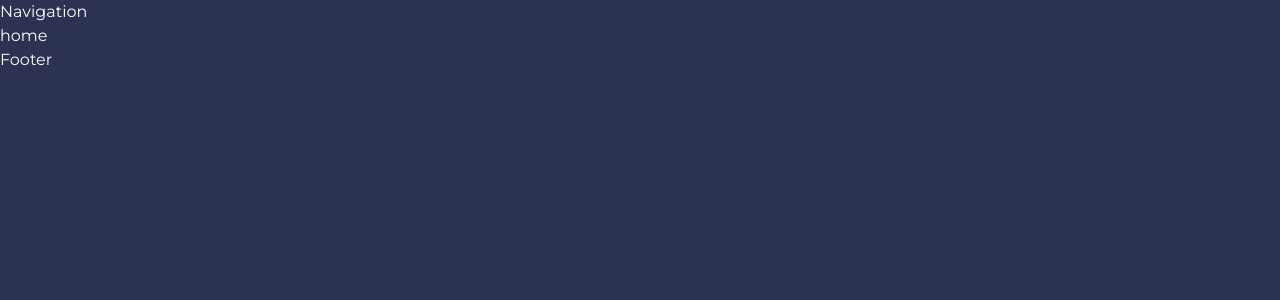
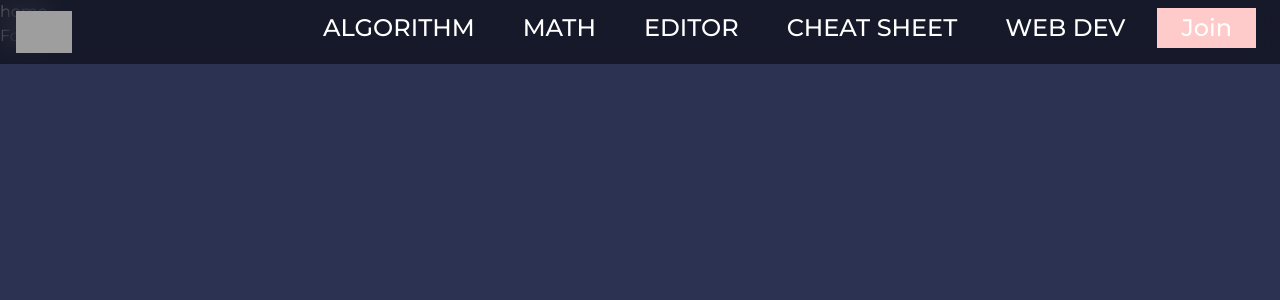
Before and after one commit to acm-ucr/r-tools, a Next.js app: page / in a window 1280 px wide. Shown: the top 300 px of the page. Built offline with nearby package versions, Linux system fonts and the light colour scheme; grey boxes are pictures that could not be loaded.

Commit message:
progress on navbar

```diff
--- a/src/components/Navigation.jsx
+++ b/src/components/Navigation.jsx
@@ -1,7 +1,65 @@
-import React from "react";
+"use client";
+import React, { useState } from "react";
+import Nav from "react-bootstrap/Nav";
+import Navbar from "react-bootstrap/Navbar";
+import Link from "next/link";
+import { FaBars } from "react-icons/fa";
+import { navigation } from "@/data/navigation";
+// import { icons } from "@/data/icons";
+import RToolsLogo from "../Assets/RToolsLogo.svg";
 
 const Navigation = () => {
-  return <div>Navigation</div>;
+  const [selected, setSelected] = useState("");
+  return (
+    <Navbar
+      collapseOnSelect
+      expand="md"
+      fixed="top"
+      className="w-full m-0 md:h-[8vh] p-0 flex px-3 py-0 font-playfair !bg-black/50 justify-between items-center backdrop-blur-md"
+    >
+      <Navbar.Brand className="p-0">
+        <Link
+          onClick={() => setSelected("")}
+          eventkey="1"
+          className="p-0 no-underline flex items-center gap-2"
+          href="/"
+        >
+          <img src={RToolsLogo} className="w-8 md:w-14" />
+          <div className="flex flex-col items-start"></div>
+        </Link>
+      </Navbar.Brand>
+      <Navbar.Toggle
+        className="list-unstyled !text-transparent border-0"
+        aria-controls="basic-navbar-nav"
+      >
+        <FaBars className=" text-white text-xl" />
+      </Navbar.Toggle>
+      <Navbar.Collapse className="items-center md:justify-end justify-center">
+        <Nav className="mb-2 w-12/12 no-underline text-2xl flex items-center">
+          {navigation.map((item, index) => (
+            <Nav.Link
+              as={Link}
+              key={index}
+              href={item.link}
+              onClick={() => setSelected(item.name)}
+              className={`hover:cursor-pointer mb-0 py-1 px-4 no-underline !text-white text-2xl whitespace-nowrap !font-medium hover:!text-white duration-300 ${
+                selected === item.name && "!bg-white/10"
+              }`}
+            >
+              {item.name}
+            </Nav.Link>
+          ))}
+          <Nav.Link
+            href="/join"
+            as={Link}
+            className="m-2 py-1 px-4 no-underline !text-white !bg-red-200 text-2xl whitespace-nowrap !font-medium hover:!bg-blue-200 duration-300"
+          >
+            Join
+          </Nav.Link>
+        </Nav>
+      </Navbar.Collapse>
+    </Navbar>
+  );
 };
 
 export default Navigation;
```
